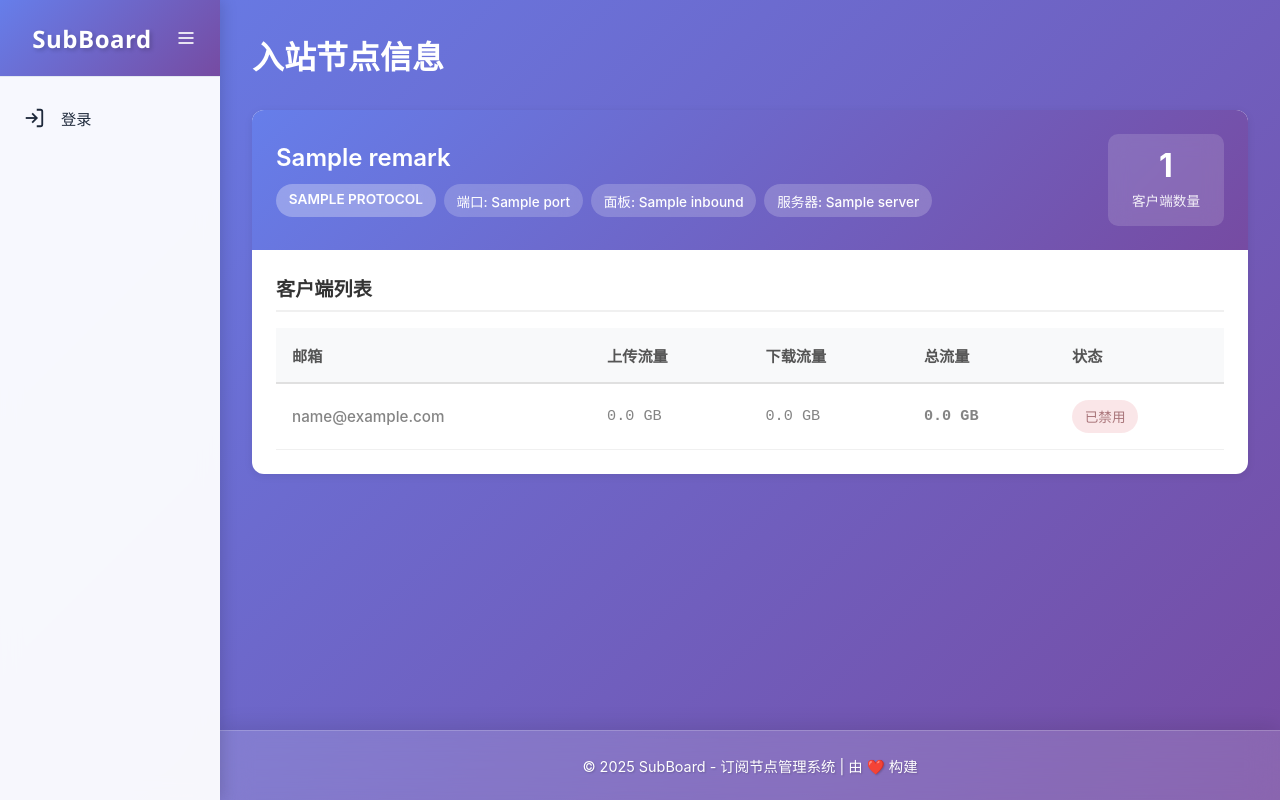
After one commit to 1m1ng/SubBoard, a Flask app: template templates/inbounds.html in a window 1280 px wide. The commit adds this page. Run offline with Flask 3, Linux system fonts and the light colour scheme; the template is opened without the code that fills it: most values are stand-ins (such as "Sample title", 1, 10 or a date in 2020).

Commit message:
feat: 添加入站节点信息页面，展示节点及其客户端统计信息

```diff
--- /dev/null
+++ b/static/inbounds.css
@@ -0,0 +1,344 @@
+/* 入站节点信息页面样式 */
+
+/* 渐入动画 */
+@keyframes fadeInUp {
+    from {
+        opacity: 0;
+        transform: translateY(20px);
+    }
+    to {
+        opacity: 1;
+        transform: translateY(0);
+    }
+}
+
+.page-header {
+    margin-bottom: 2rem;
+    animation: fadeInUp 0.5s ease-out;
+}
+
+.page-header h1 {
+    color: #ffffff;
+    font-size: 2rem;
+    font-weight: 600;
+    margin-bottom: 0.5rem;
+}
+
+.page-header .subtitle {
+    color: #666;
+    font-size: 1rem;
+    margin: 0;
+}
+
+.inbounds-container {
+    display: flex;
+    flex-direction: column;
+    gap: 1.5rem;
+}
+
+/* 入站节点卡片 */
+.inbound-card {
+    background: #fff;
+    border-radius: 12px;
+    box-shadow: 0 2px 8px rgba(0, 0, 0, 0.08);
+    overflow: hidden;
+    transition: all 0.3s ease;
+    animation: fadeInUp 0.6s ease-out backwards;
+}
+
+/* 为每个卡片添加延迟动画 */
+.inbound-card:nth-child(1) { animation-delay: 0.1s; }
+.inbound-card:nth-child(2) { animation-delay: 0.2s; }
+.inbound-card:nth-child(3) { animation-delay: 0.3s; }
+.inbound-card:nth-child(4) { animation-delay: 0.4s; }
+.inbound-card:nth-child(5) { animation-delay: 0.5s; }
+.inbound-card:nth-child(n+6) { animation-delay: 0.6s; }
+
+.inbound-card:hover {
+    box-shadow: 0 4px 16px rgba(0, 0, 0, 0.12);
+    transform: translateY(-2px);
+}
+
+/* 入站节点头部 */
+.inbound-header {
+    padding: 1.5rem;
+    background: linear-gradient(135deg, #667eea 0%, #764ba2 100%);
+    color: #fff;
+    display: flex;
+    justify-content: space-between;
+    align-items: center;
+    flex-wrap: wrap;
+    gap: 1rem;
+}
+
+.inbound-info {
+    flex: 1;
+    min-width: 250px;
+}
+
+.inbound-name {
+    font-size: 1.5rem;
+    font-weight: 600;
+    margin: 0 0 0.75rem 0;
+    color: #fff;
+}
+
+.inbound-meta {
+    display: flex;
+    flex-wrap: wrap;
+    gap: 0.5rem;
+}
+
+.inbound-badge {
+    background: rgba(255, 255, 255, 0.2);
+    backdrop-filter: blur(10px);
+    padding: 0.4rem 0.8rem;
+    border-radius: 20px;
+    font-size: 0.85rem;
+    font-weight: 500;
+    display: inline-block;
+}
+
+.protocol-badge {
+    background: rgba(255, 255, 255, 0.3);
+    text-transform: uppercase;
+    font-weight: 600;
+}
+
+/* 统计信息 */
+.inbound-stats {
+    display: flex;
+    gap: 1.5rem;
+}
+
+.stat-item {
+    text-align: center;
+    background: rgba(255, 255, 255, 0.15);
+    backdrop-filter: blur(10px);
+    padding: 1rem 1.5rem;
+    border-radius: 10px;
+}
+
+.stat-value {
+    font-size: 2rem;
+    font-weight: 700;
+    color: #fff;
+    line-height: 1;
+    margin-bottom: 0.5rem;
+}
+
+.stat-label {
+    font-size: 0.85rem;
+    color: rgba(255, 255, 255, 0.9);
+    font-weight: 500;
+}
+
+/* 客户端部分 */
+.clients-section {
+    padding: 1.5rem;
+}
+
+.section-title {
+    font-size: 1.2rem;
+    font-weight: 600;
+    color: #333;
+    margin: 0 0 1rem 0;
+    padding-bottom: 0.5rem;
+    border-bottom: 2px solid #f0f0f0;
+}
+
+/* 客户端表格 */
+.clients-table-wrapper {
+    overflow-x: auto;
+}
+
+.clients-table {
+    width: 100%;
+    border-collapse: collapse;
+    font-size: 0.95rem;
+}
+
+.clients-table thead {
+    background: #f8f9fa;
+}
+
+.clients-table th {
+    padding: 1rem;
+    text-align: left;
+    font-weight: 600;
+    color: #555;
+    border-bottom: 2px solid #e0e0e0;
+    white-space: nowrap;
+}
+
+.clients-table tbody tr {
+    border-bottom: 1px solid #f0f0f0;
+    transition: background-color 0.2s ease;
+}
+
+.clients-table tbody tr:hover {
+    background-color: #f8f9fa;
+}
+
+.clients-table tbody tr.disabled-client {
+    opacity: 0.6;
+}
+
+.clients-table td {
+    padding: 1rem;
+    color: #333;
+}
+
+.client-email {
+    font-weight: 500;
+    color: #667eea;
+}
+
+.traffic-data {
+    font-family: 'Courier New', monospace;
+    color: #666;
+}
+
+.traffic-data.total {
+    font-weight: 600;
+    color: #333;
+}
+
+/* 状态徽章 */
+.status-badge {
+    display: inline-block;
+    padding: 0.4rem 0.8rem;
+    border-radius: 20px;
+    font-size: 0.85rem;
+    font-weight: 500;
+    text-align: center;
+}
+
+.status-badge.enabled {
+    background: #d4edda;
+    color: #155724;
+}
+
+.status-badge.disabled {
+    background: #f8d7da;
+    color: #721c24;
+}
+
+/* 无客户端状态 */
+.no-clients {
+    padding: 3rem 1.5rem;
+    text-align: center;
+    color: #999;
+}
+
+.no-clients .empty-icon {
+    width: 64px;
+    height: 64px;
+    margin: 0 auto 1rem;
+    stroke: #ddd;
+}
+
+.no-clients p {
+    margin: 0;
+    font-size: 1rem;
+    color: #999;
+}
+
+/* 空状态 */
+.empty-state {
+    text-align: center;
+    padding: 4rem 2rem;
+    background: #fff;
+    border-radius: 12px;
+    box-shadow: 0 2px 8px rgba(0, 0, 0, 0.08);
+    animation: fadeInUp 0.5s ease-out;
+}
+
+.empty-state .empty-icon {
+    width: 80px;
+    height: 80px;
+    margin: 0 auto 1.5rem;
+    stroke: #ddd;
+    animation: fadeInUp 0.6s ease-out 0.1s backwards;
+}
+
+.empty-state h2 {
+    font-size: 1.5rem;
+    font-weight: 600;
+    color: #333;
+    margin: 0 0 0.5rem 0;
+    animation: fadeInUp 0.6s ease-out 0.2s backwards;
+}
+
+.empty-state p {
+    font-size: 1rem;
+    color: #666;
+    margin: 0;
+    animation: fadeInUp 0.6s ease-out 0.3s backwards;
+}
+
+/* 响应式设计 */
+@media (max-width: 768px) {
+    .page-header h1 {
+        font-size: 1.5rem;
+    }
+
+    .inbound-header {
+        flex-direction: column;
+        align-items: flex-start;
+    }
+
+    .inbound-name {
+        font-size: 1.25rem;
+    }
+
+    .inbound-stats {
+        width: 100%;
+    }
+
+    .stat-item {
+        flex: 1;
+        padding: 0.75rem 1rem;
+    }
+
+    .stat-value {
+        font-size: 1.5rem;
+    }
+
+    .clients-table {
+        font-size: 0.85rem;
+    }
+
+    .clients-table th,
+    .clients-table td {
+        padding: 0.75rem 0.5rem;
+    }
+
+    .client-email {
+        font-size: 0.85rem;
+    }
+
+    /* 在小屏幕上隐藏上传流量列 */
+    .clients-table th:nth-child(2),
+    .clients-table td:nth-child(2) {
+        display: none;
+    }
+}
+
+@media (max-width: 480px) {
+    .inbound-meta {
+        flex-direction: column;
+        align-items: flex-start;
+    }
+
+    .inbound-badge {
+        font-size: 0.75rem;
+        padding: 0.3rem 0.6rem;
+    }
+
+    /* 在超小屏幕上也隐藏下载流量列，只保留总流量 */
+    .clients-table th:nth-child(3),
+    .clients-table td:nth-child(3) {
+        display: none;
+    }
+}
--- a/templates/base.html
+++ b/templates/base.html
@@ -75,6 +75,16 @@
                         </svg>
                         <span class="sidebar-text">Mihomo 模板</span>
                     </a>
+
+                    <a href="{{ url_for('admin.inbounds') }}" class="sidebar-item" title="入站节点信息">
+                        <svg class="sidebar-icon" viewBox="0 0 24 24" fill="none" stroke="currentColor" stroke-width="2">
+                            <rect x="2" y="2" width="20" height="8" rx="2" ry="2"></rect>
+                            <rect x="2" y="14" width="20" height="8" rx="2" ry="2"></rect>
+                            <line x1="6" y1="6" x2="6.01" y2="6"></line>
+                            <line x1="6" y1="18" x2="6.01" y2="18"></line>
+                        </svg>
+                        <span class="sidebar-text">入站节点信息</span>
+                    </a>
                 {% endif %}
 
                 <a href="{{ url_for('main.nodes') }}" class="sidebar-item" title="节点信息">
@@ -86,7 +96,7 @@
                         <line x1="2" y1="12" x2="5" y2="12"></line>
                         <line x1="19" y1="12" x2="22" y2="12"></line>
                     </svg>
-                    <span class="sidebar-text">节点信息</span>
+                    <span class="sidebar-text">节点流量信息</span>
                 </a>
 
                 <a href="{{ url_for('auth.profile') }}" class="sidebar-item" title="个人资料">
--- /dev/null
+++ b/templates/inbounds.html
@@ -0,0 +1,116 @@
+{% extends "base.html" %}
+
+{% block title %}入站节点信息 - SubBoard{% endblock %}
+
+{% block extra_css %}
+    <link rel="stylesheet" href="{{ url_for('static', filename='inbounds.css') }}">
+{% endblock %}
+
+{% block content %}
+<div class="page-header">
+    <h1>入站节点信息</h1>
+</div>
+
+<div class="inbounds-container">
+    {% if inbounds %}
+        {% for inbound in inbounds %}
+        <div class="inbound-card">
+            <div class="inbound-header">
+                <div class="inbound-info">
+                    <h2 class="inbound-name">{{ inbound.remark or '未命名节点' }}</h2>
+                    <div class="inbound-meta">
+                        <span class="inbound-badge protocol-badge">{{ inbound.protocol }}</span>
+                        <span class="inbound-badge">端口: {{ inbound.port }}</span>
+                        <span class="inbound-badge">面板: {{ inbound.board_name }}</span>
+                        <span class="inbound-badge">服务器: {{ inbound.server }}</span>
+                    </div>
+                </div>
+                <div class="inbound-stats">
+                    <div class="stat-item">
+                        <div class="stat-value">{{ inbound.client_count }}</div>
+                        <div class="stat-label">客户端数量</div>
+                    </div>
+                </div>
+            </div>
+
+            {% if inbound.clients %}
+            <div class="clients-section">
+                <h3 class="section-title">客户端列表</h3>
+                <div class="clients-table-wrapper">
+                    <table class="clients-table">
+                        <thead>
+                            <tr>
+                                <th>邮箱</th>
+                                <th>上传流量</th>
+                                <th>下载流量</th>
+                                <th>总流量</th>
+                                <th>状态</th>
+                            </tr>
+                        </thead>
+                        <tbody>
+                            {% for client in inbound.clients %}
+                            <tr class="{% if not client.enable %}disabled-client{% endif %}">
+                                <td class="client-email">{{ client.email }}</td>
+                                <td class="traffic-data">{{ (client.up / 1024 / 1024 / 1024) | round(2) }} GB</td>
+                                <td class="traffic-data">{{ (client.down / 1024 / 1024 / 1024) | round(2) }} GB</td>
+                                <td class="traffic-data total">{{ (client.total / 1024 / 1024 / 1024) | round(2) }} GB</td>
+                                <td>
+                                    {% if client.enable %}
+                                        <span class="status-badge enabled">已启用</span>
+                                    {% else %}
+                                        <span class="status-badge disabled">已禁用</span>
+                                    {% endif %}
+                                </td>
+                            </tr>
+                            {% endfor %}
+                        </tbody>
+                    </table>
+                </div>
+            </div>
+            {% else %}
+            <div class="no-clients">
+                <svg class="empty-icon" viewBox="0 0 24 24" fill="none" stroke="currentColor" stroke-width="2">
+                    <circle cx="12" cy="12" r="10"></circle>
+                    <line x1="12" y1="8" x2="12" y2="12"></line>
+                    <line x1="12" y1="16" x2="12.01" y2="16"></line>
+                </svg>
+                <p>该节点暂无客户端</p>
+            </div>
+            {% endif %}
+        </div>
+        {% endfor %}
+    {% else %}
+    <div class="empty-state">
+        <svg class="empty-icon" viewBox="0 0 24 24" fill="none" stroke="currentColor" stroke-width="2">
+            <rect x="2" y="2" width="20" height="8" rx="2" ry="2"></rect>
+            <rect x="2" y="14" width="20" height="8" rx="2" ry="2"></rect>
+            <line x1="6" y1="6" x2="6.01" y2="6"></line>
+            <line x1="6" y1="18" x2="6.01" y2="18"></line>
+        </svg>
+        <h2>暂无入站节点</h2>
+        <p>系统中还没有配置任何入站节点</p>
+    </div>
+    {% endif %}
+</div>
+
+<script>
+    // 自动刷新功能（可选）
+    let autoRefreshInterval = null;
+
+    function startAutoRefresh() {
+        autoRefreshInterval = setInterval(() => {
+            location.reload();
+        }, 60000); // 每60秒刷新一次
+    }
+
+    // 页面加载完成后启动自动刷新
+    // startAutoRefresh();
+
+    // 页面卸载时清除定时器
+    window.addEventListener('beforeunload', () => {
+        if (autoRefreshInterval) {
+            clearInterval(autoRefreshInterval);
+        }
+    });
+</script>
+{% endblock %}
```
Also changed, not shown: routes/admin.py (+54 -0 lines).
